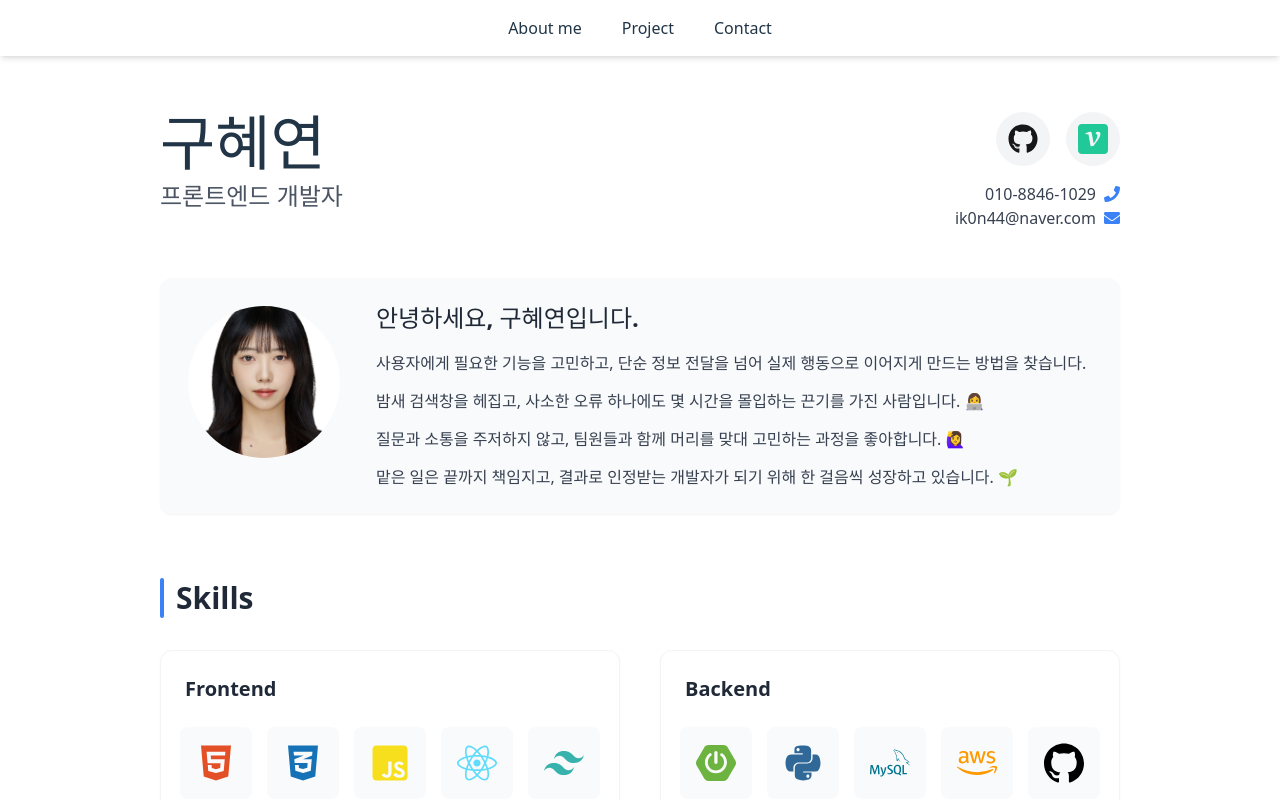
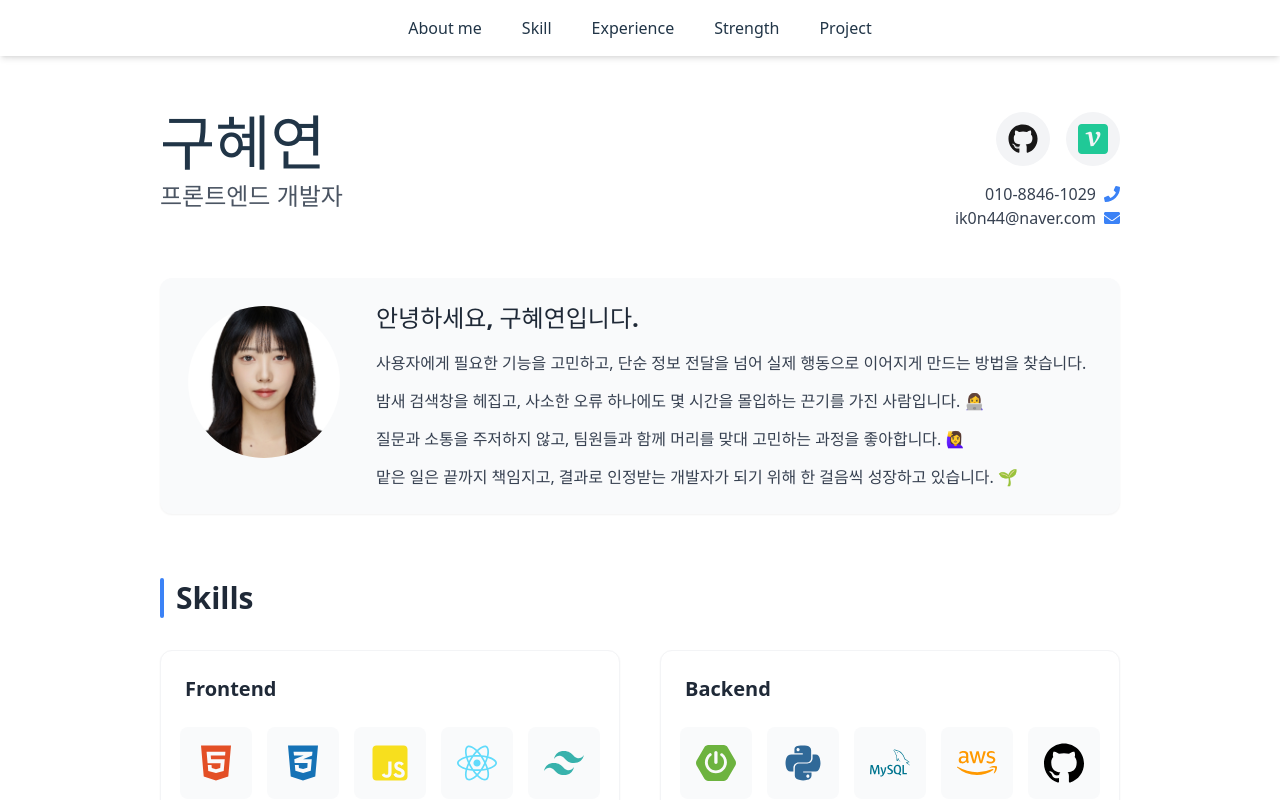
Before and after one commit to hyeyeon9/portfolio, a React (Vite) app: page / in a window 1280 px wide. Shown: the top 800 px of the page. Built offline with nearby package versions, Linux system fonts and the light colour scheme.

Commit message:
✨ 메뉴 탭 구역 추가

```diff
--- a/src/components/Navbar.jsx
+++ b/src/components/Navbar.jsx
@@ -8,25 +8,46 @@ function Navbar() {
           to="about"
           smooth={true}
           duration={500}
+          offset={-80}
           className="cursor-pointer hover:text-blue-500"
         >
           About me
         </Link>
         <Link
+          to="skills"
+          smooth={true}
+          duration={650}
+          offset={-80}
+          className="cursor-pointer hover:text-blue-500"
+        >
+          Skill
+        </Link>
+        <Link
+          to="experience"
+          smooth={true}
+          duration={650}
+          offset={-80}
+          className="cursor-pointer hover:text-blue-500"
+        >
+          Experience
+        </Link>
+        <Link
+          to="strength"
+          smooth={true}
+          duration={650}
+          offset={-80}
+          className="cursor-pointer hover:text-blue-500"
+        >
+          Strength
+        </Link>
+        <Link
           to="projects"
           smooth={true}
-          duration={500}
+          duration={650}
+          offset={-80}
           className="cursor-pointer hover:text-blue-500"
         >
           Project
-        </Link>
-        <Link
-          to="contact"
-          smooth={true}
-          duration={500}
-          className="cursor-pointer hover:text-blue-500"
-        >
-          Contact
         </Link>
       </div>
     </nav>
```
